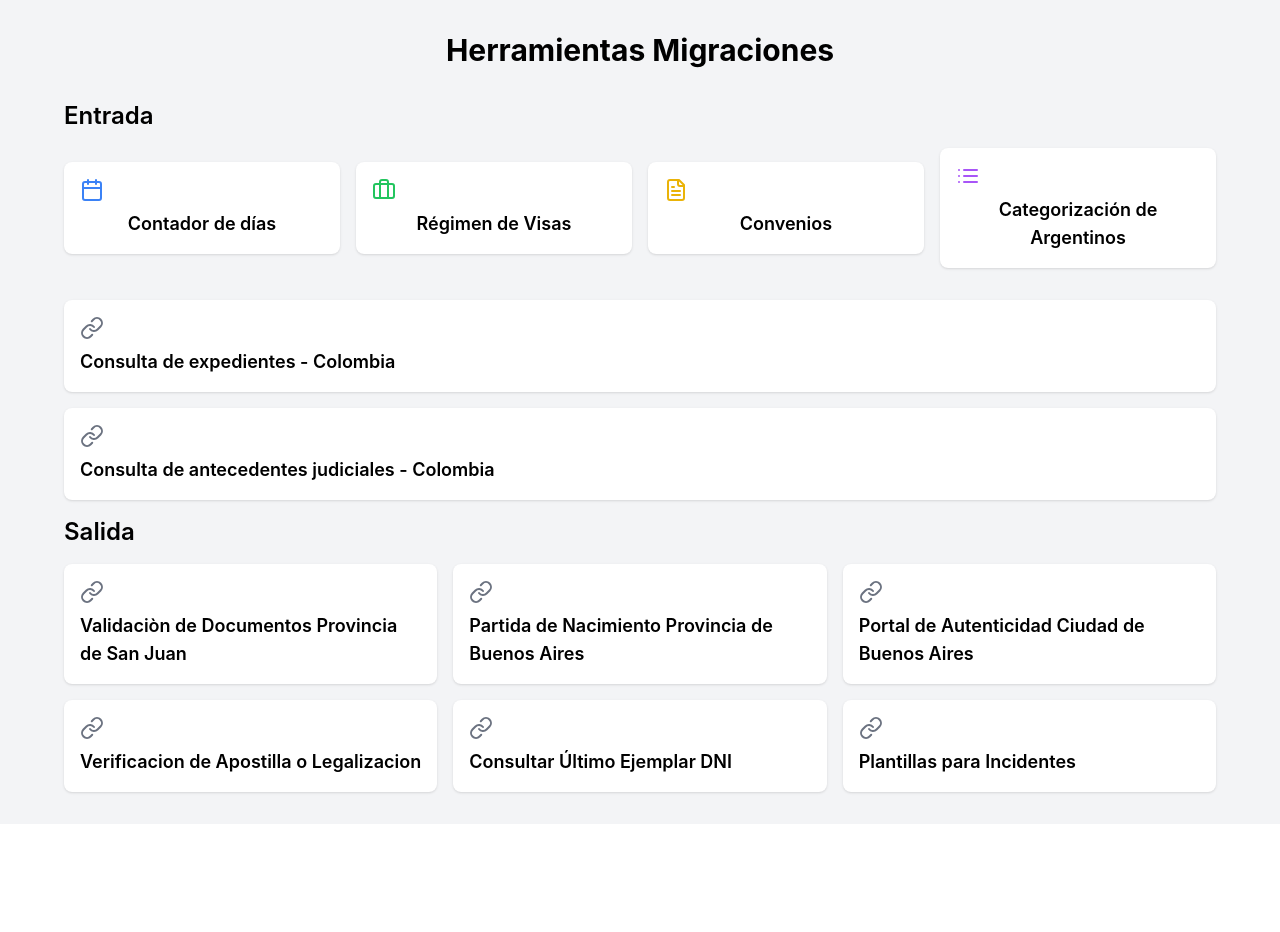
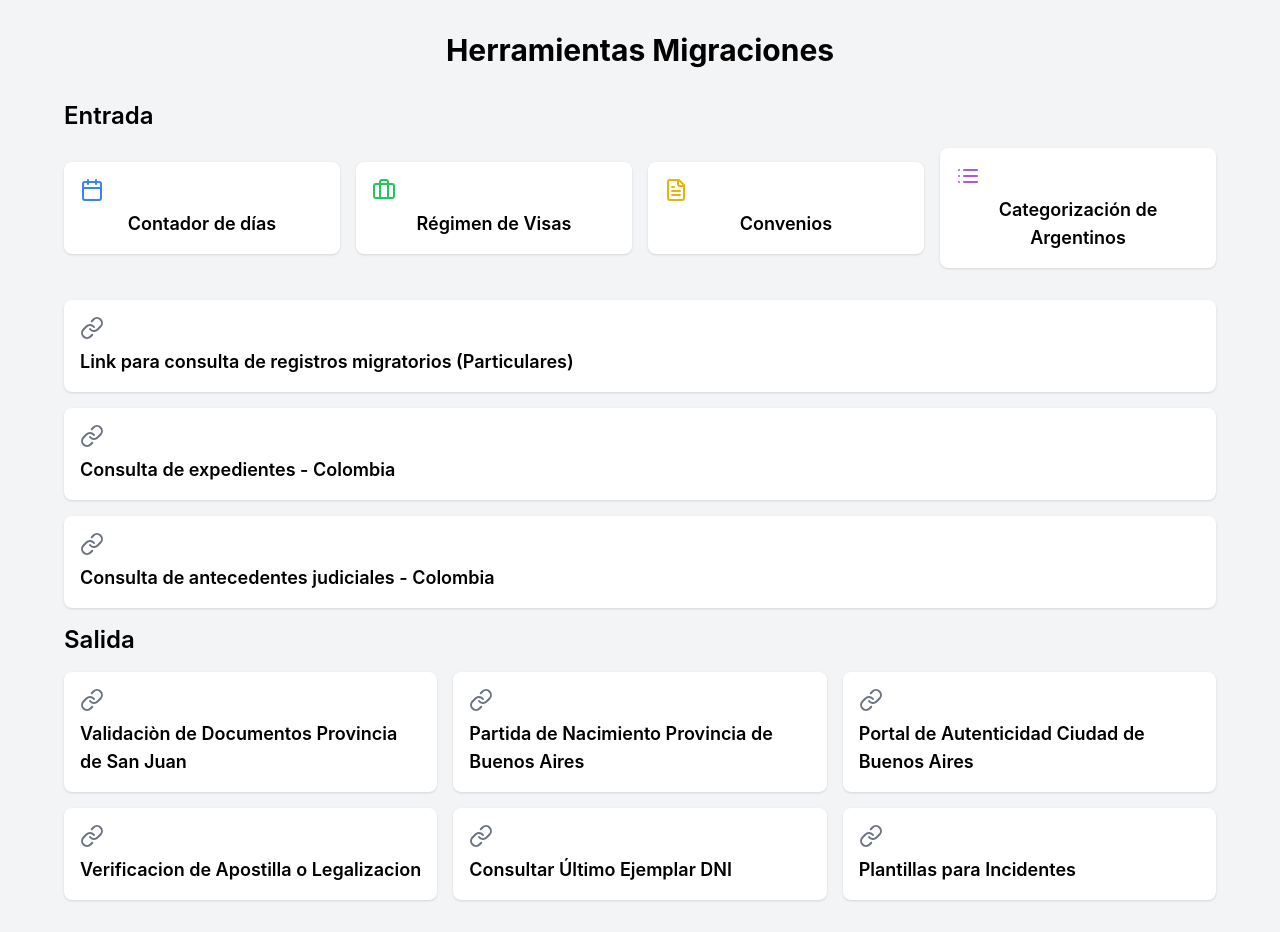
Before and after one commit to axelemanuel23/herramientas-migra, a React (Create React App) app: page / in a window 1280 px wide. Before the commit the page ends 824 px from the top, so only its background shows below. Built offline with nearby package versions, Linux system fonts and the light colour scheme.

Commit message:
Update App.js
Added link of migracion record request

```diff
--- a/src/App.js
+++ b/src/App.js
@@ -795,6 +795,7 @@ const App = () => {
           </div>
         )}
 <div className="mt-8 space-y-4">
+            <OutputCard title="Link para consulta de registros migratorios (Particulares)" url="https://www.migraciones.gob.ar/transitos/" />
             <OutputCard title="Consulta de expedientes - Colombia" url="https://procesos.ramajudicial.gov.co/jepms/bogotajepms/conectar.asp" />
             <OutputCard title="Consulta de antecedentes judiciales - Colombia" url="https://antecedentes.policia.gov.co:7005/WebJudicial/index.xhtml" />
           </div>
```
